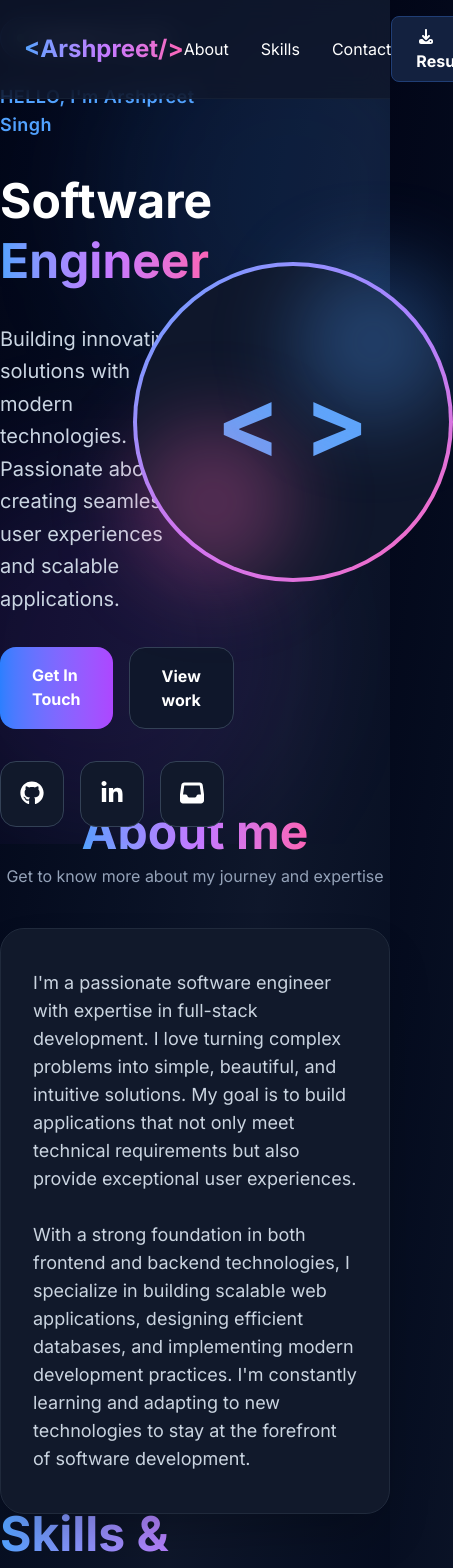
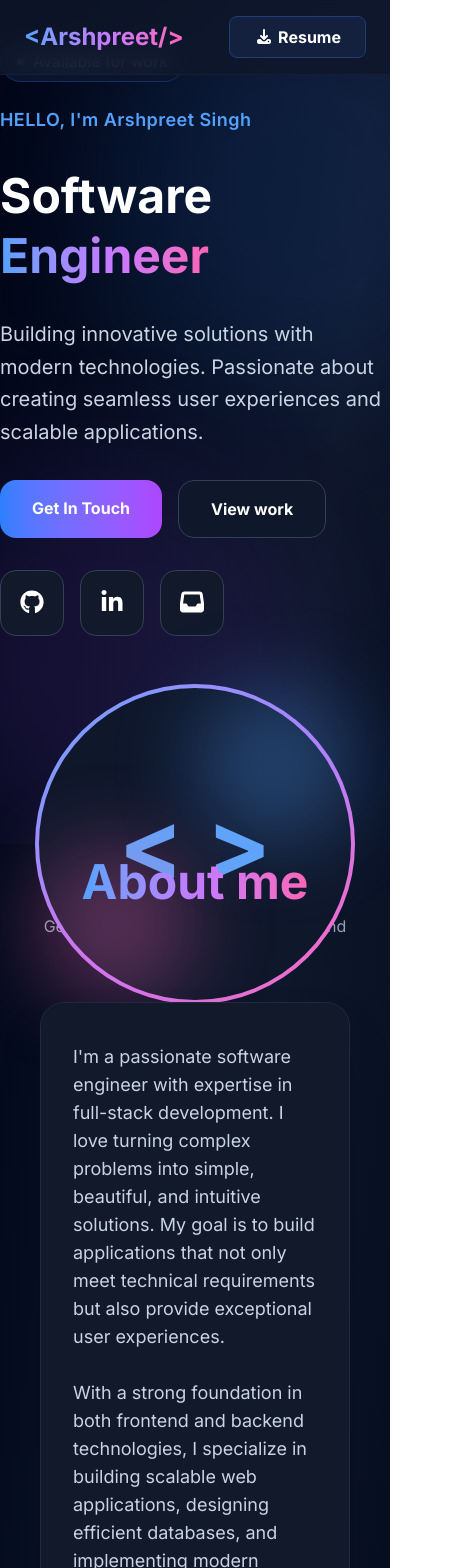
Before and after one commit to ArshpreetS/yap, a React (Vite) app: page / in a window 390 px wide. Shown: the top 1568 px of the page, 453 px wide, since content can reach past the window. Built offline with nearby package versions, Linux system fonts and the light colour scheme.

Commit message:
responsive

```diff
--- a/src/App.css
+++ b/src/App.css
@@ -40,15 +40,15 @@ body {
 }
 
 #about {
-  @apply flex flex-col items-center justify-center h-[75vh];
+  @apply flex flex-col items-center justify-center h-[75vh] mt-40 sm:mt-30 md:mt-0 px-10 md:px-0;
 }
 
 #contact {
-  @apply flex flex-col items-center justify-center h-[75vh];
+  @apply flex flex-col items-center justify-center h-[75vh] mt-60 sm:mt-50 md:mt-0;
 }
 
 #skills {
-  @apply flex flex-col items-center justify-center h-[75vh];
+  @apply flex flex-col items-center justify-center h-[75vh] mt-60 sm:mt-50 md:mt-0;
 }
 
 @utility sectionTitle {
--- a/src/components/About.jsx
+++ b/src/components/About.jsx
@@ -1,20 +1,61 @@
-import React from 'react'
+import React from "react";
+import { ScrollTrigger } from "gsap/all";
+import { useGSAP } from "@gsap/react";
+import gsap from "gsap";
 
+gsap.registerPlugin(ScrollTrigger);
 const About = () => {
+  useGSAP(() => {
+    gsap.from(".about-title", {
+      scrollTrigger: {
+        trigger: "#about",
+        start: "top 70%",
+      },
+      opacity: 0,
+      y: 30,
+      duration: 0.4,
+      ease: "power2.out",
+    });
+
+    gsap.from(".about-content", {
+      scrollTrigger: {
+        trigger: "#about",
+        start: "top 40%",
+      },
+      opacity: 0,
+      x: -100,
+      duration: 0.6,
+      ease: "power1.inOut",
+    });
+  });
+
   return (
     <section id="about">
-            <div className='max-w-7xl flex flex-col gap-10'>
-                <div className='flex flex-col items-center gap-2'>
-                    <div className='text-5xl font-bold bg-linear-to-r from-blue-400 via-purple-400 to-pink-400 bg-clip-text text-transparent' >About me</div>
-                    <div className='text-[#94a2b8]'>Get to know more about my journey and expertise</div>
+      <div className="max-w-7xl flex flex-col gap-10">
+        <div className="flex flex-col items-center gap-2">
+          <div className="about-title text-5xl font-bold bg-linear-to-r from-blue-400 via-purple-400 to-pink-400 bg-clip-text text-transparent">
+            About me
           </div>
-                <div className='py-10 px-8 rounded-3xl text-[#cad4e0] text-lg backdrop-blur-sm shadow-2xl border border-[#202a3c] bg-[#11192b]' >
-                    I'm a passionate software engineer with expertise in full-stack development. I love turning complex problems into simple, beautiful, and intuitive solutions. My goal is to build applications that not only meet technical requirements but also provide exceptional user experiences. <br /><br />
-                    With a strong foundation in both frontend and backend technologies, I specialize in building scalable web applications, designing efficient databases, and implementing modern development practices. I'm constantly learning and adapting to new technologies to stay at the forefront of software development.
+          <div className="text-[#94a2b8] text-center">
+            Get to know more about my journey and expertise
+          </div>
+        </div>
+        <div className="about-content py-10 px-8 rounded-3xl text-[#cad4e0] text-lg backdrop-blur-sm shadow-2xl border border-[#202a3c] bg-[#11192b]">
+          I'm a passionate software engineer with expertise in full-stack
+          development. I love turning complex problems into simple, beautiful,
+          and intuitive solutions. My goal is to build applications that not
+          only meet technical requirements but also provide exceptional user
+          experiences. <br />
+          <br />
+          With a strong foundation in both frontend and backend technologies, I
+          specialize in building scalable web applications, designing efficient
+          databases, and implementing modern development practices. I'm
+          constantly learning and adapting to new technologies to stay at the
+          forefront of software development.
         </div>
       </div>
     </section>
-    )
-}
+  );
+};
 
-export default About
+export default About;
--- a/src/components/Hero.jsx
+++ b/src/components/Hero.jsx
@@ -43,7 +43,7 @@ const Hero = () => {
 
   return (
     <section id="hero">
-      <div className="max-w-7xl w-full grid grid-cols-2">
+      <div className="max-w-7xl pt-50 md:pt-0 w-full grid md:grid-cols-2 relative gap-12">
         {/* Content Section */}
         <div className="flex flex-col gap-6">
           <div className="available-badge  bg-[#0A142F] text-white w-fit rounded-3xl px-4 py-2 flex justify-center items-center gap-2 border border-[#152F5F]">
--- a/src/components/Navbar.jsx
+++ b/src/components/Navbar.jsx
@@ -24,7 +24,7 @@ const Navbar = () => {
     <nav id="navbar">
       <div className="max-w-7xl flex justify-between w-full px-6 py-4">
         <div className="title">&lt;Arshpreet/&gt;</div>
-        <div className="flex items-center gap-8">
+        <div className="hidden items-center gap-8 md:flex">
           <div className="nav-link">
             <a href="#about" className="relative">
               About
--- a/src/components/Skills.jsx
+++ b/src/components/Skills.jsx
@@ -37,17 +37,17 @@ const Skills = () => {
       <div className="max-w-7xl max-w flex flex-col justify-center items-center gap-12">
         <div className="flex flex-col items-center">
           <h2 className="sectionTitle">Skills & Expertise</h2>
-          <div className="text-[#94a2b8]">
+          <div className="text-[#94a2b8] text-center">
             Technologies and tools I work with
           </div>
         </div>
 
-        <div className="grid grid-cols-4 gap-10">
+        <div className="grid md:grid-cols-2 md:px-6 lg:px-0 lg:grid-cols-4 gap-10">
           {skills.map((skill, index) => (
             // <div className="px-4 py-2">
             <div
               key={index}
-              className="group bg-slate-800/30 backdrop-blur-sm px-14 py-10 border-slate-700/50 flex flex-col items-center justify-between gap-2 rounded-3xl border"
+              className="group hover:scale-105 hover:border-blue-500/50 hover:shadow-xl hover:shadow-blue-500/10 bg-slate-800/30 backdrop-blur-sm px-14 py-10 border-slate-700/50 flex flex-col items-center justify-between gap-2 rounded-3xl border"
             >
               <div className="bg-blue-500 group-hover:scale-110 flex justify-center item-center w-min p-6 rounded-3xl text-2xl">
                 <FontAwesomeIcon icon={skill.icon} />
```
Lines whose indentation alone changed are shown as unchanged.
